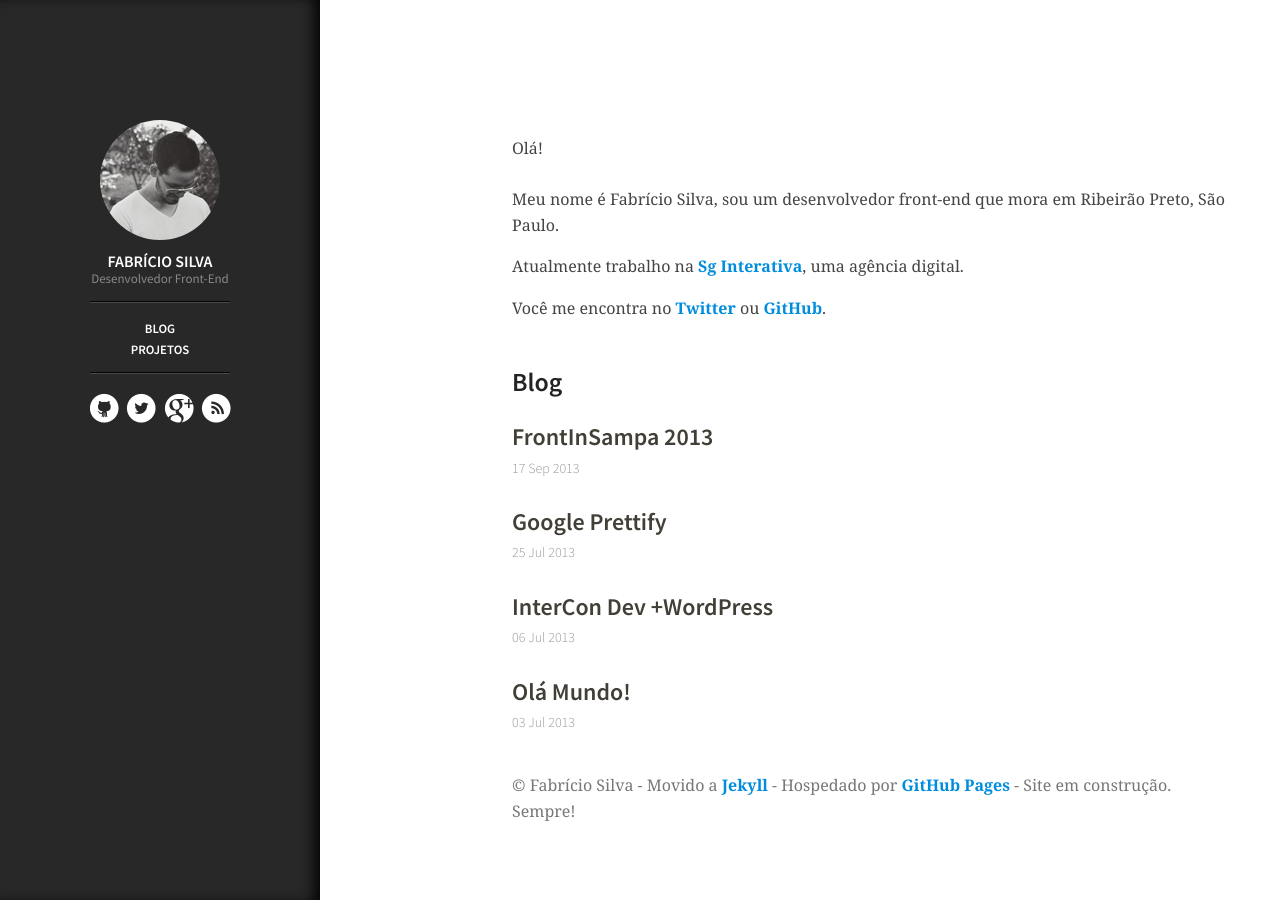
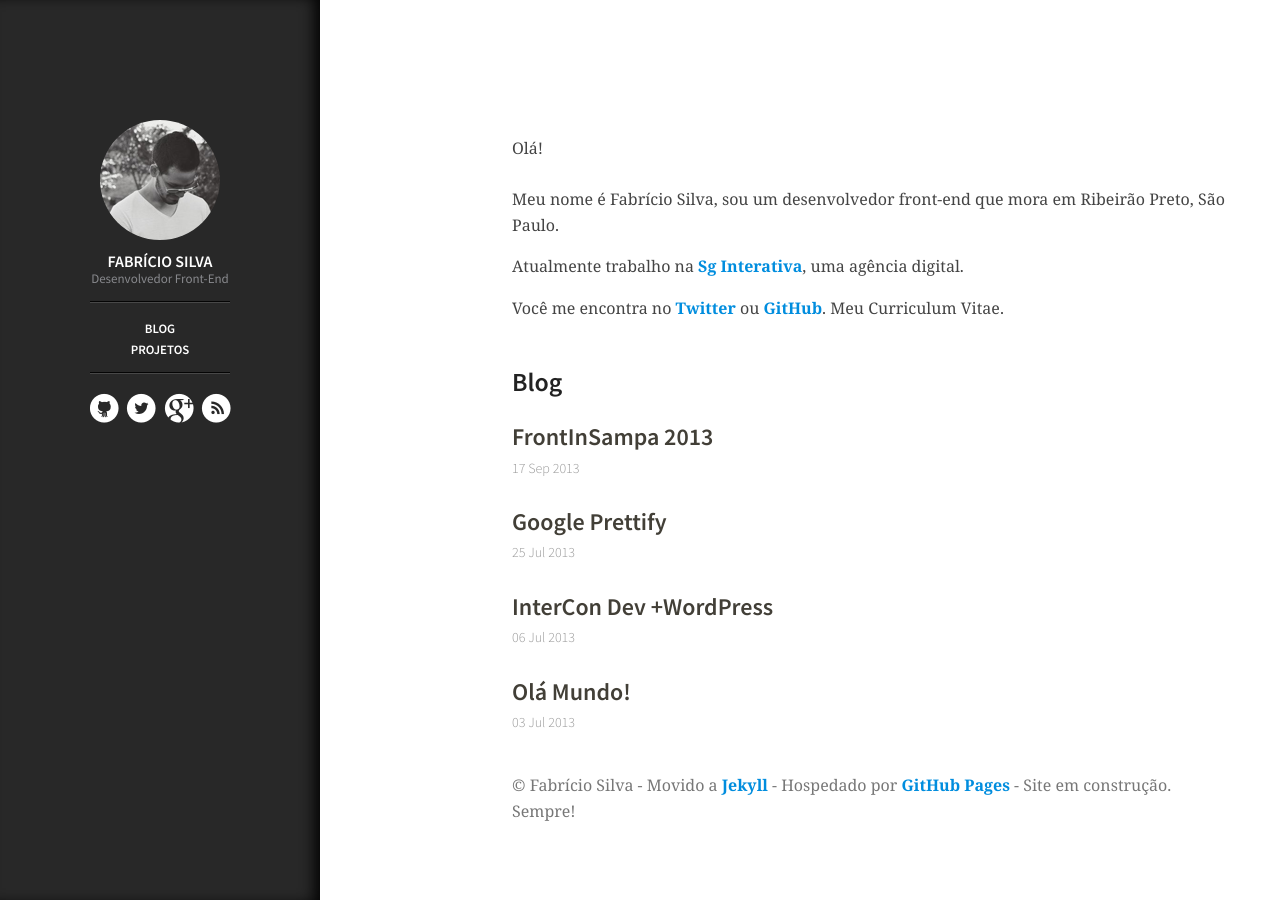
Before and after one commit to fabriciofmsilva/fabriciofmsilva.github.io, a Jekyll site: the page built from index.html, in a window 1280 px wide. Built offline with Jekyll 4.4.1, drawn with Linux system fonts in a browser that asks for light colours; nearby versions of some CDN libraries.

Commit message:
Edit Home

```diff
--- a/index.html
+++ b/index.html
@@ -11,7 +11,7 @@
   <p itemscope itemtype="http://schema.org/Person">Olá!<br><br>
   Meu nome é <span itemprop="name">Fabrício Silva</span>, sou um <span itemprop="jobTitle">desenvolvedor front-end</span> que mora em <span itemprop="address" itemscope itemtype="http://schema.org/PostalAddress"><span itemprop="addressLocality">Ribeirão Preto</span>, <span itemprop="addressRegion">São Paulo</span></span>.</p>
   <p>Atualmente trabalho na <a href="http://www.sgec.com.br/" itemprop="worksFor">Sg Interativa</a>, uma agência digital.</p>
-  <p>Você me encontra no <a href="http://twitter.com/fabriciofmsilva">Twitter</a> ou <a href="http://github.com/fabriciofmsilva">GitHub</a>.</p>
+  <p>Você me encontra no <a href="http://twitter.com/fabriciofmsilva">Twitter</a> ou <a href="http://github.com/fabriciofmsilva">GitHub</a>. Meu <a href="/resume"></a>Curriculum Vitae</a>.</p>
   <h2>Blog</h2>
   <ul class="article-list">
     {% for post in site.posts %}
```
